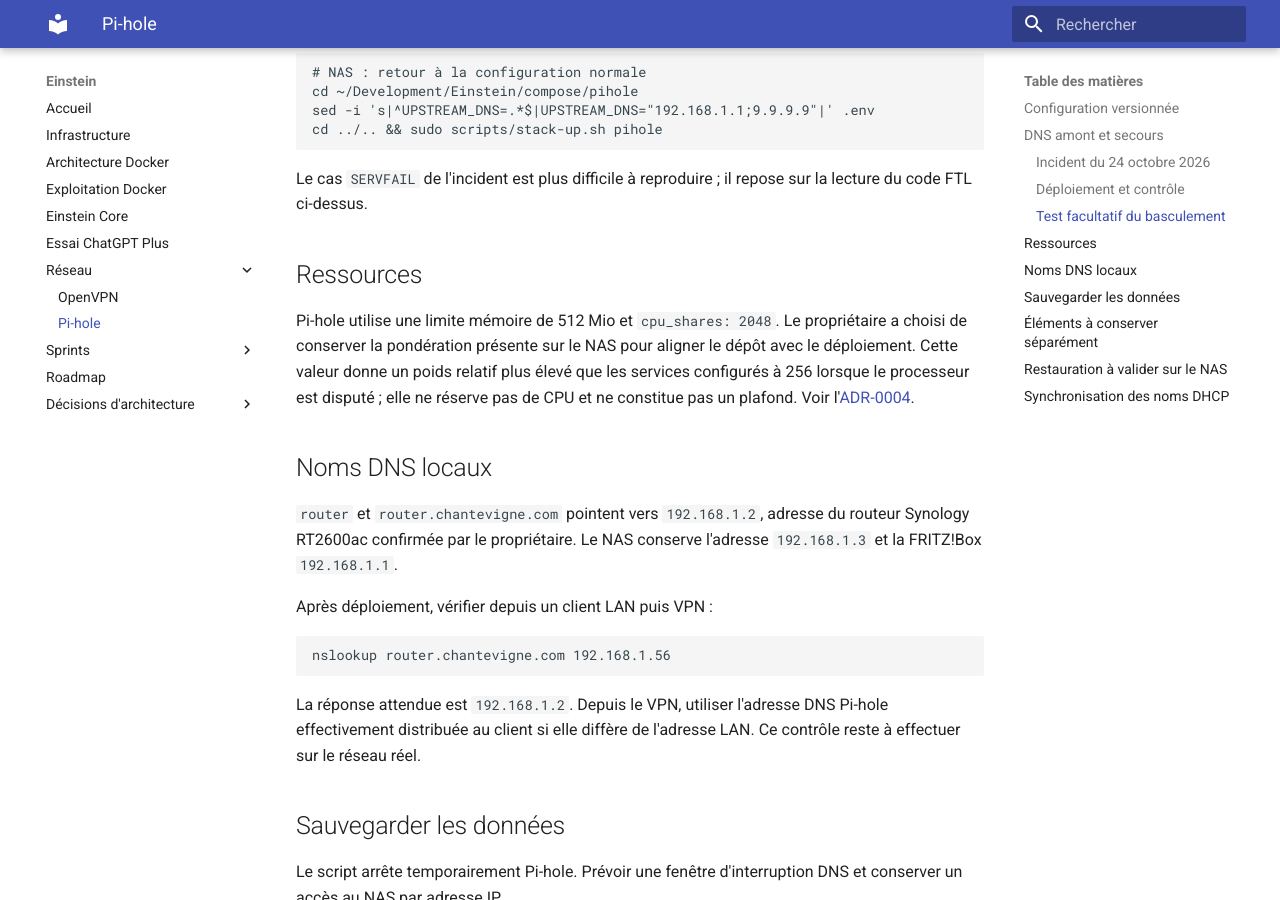
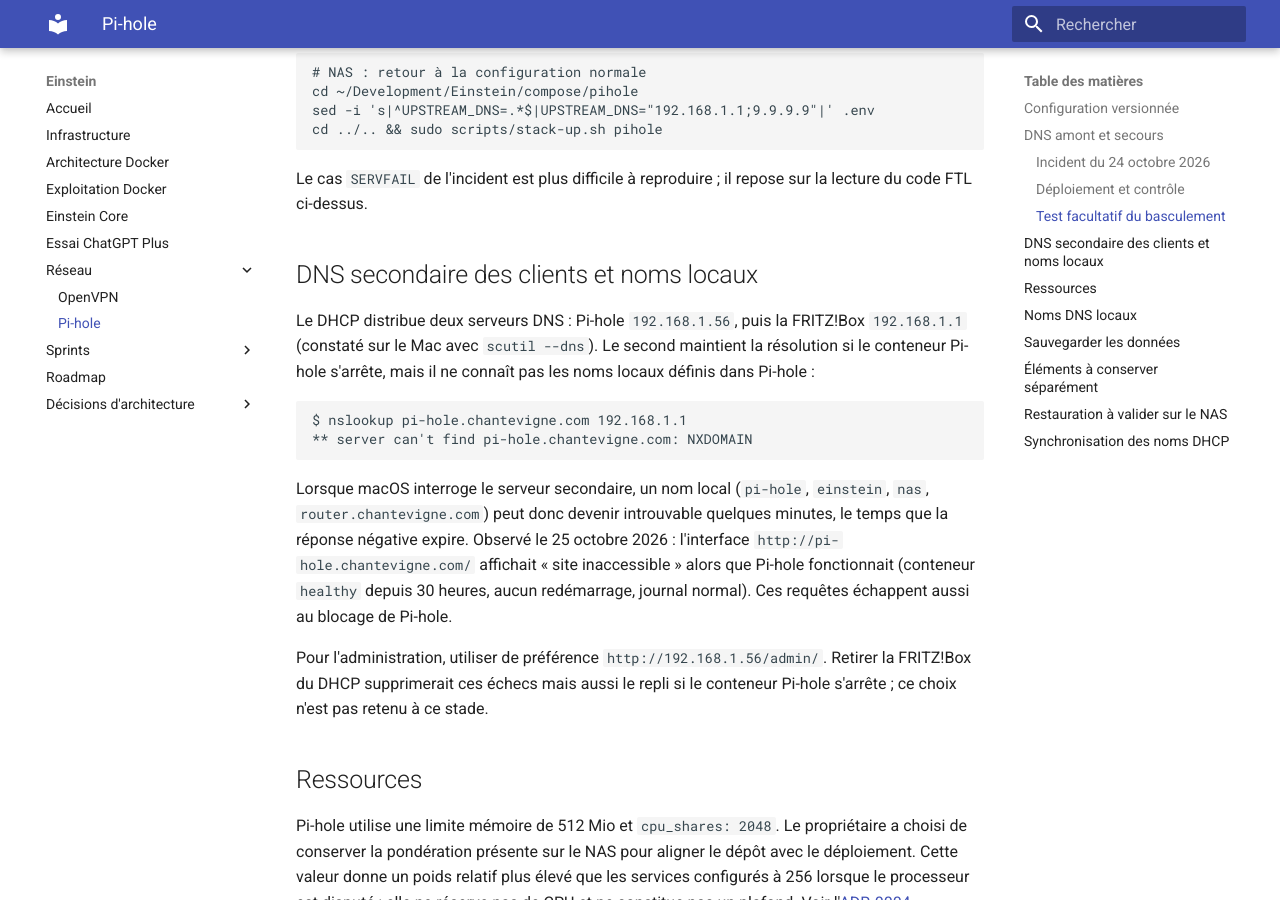
Before and after one commit to asanchez74/Einstein, an MkDocs documentation site: the page built from docs/pihole-operations.md, in a window 1280 px wide and 900 px high, scrolled down 2759 px. Built offline with MkDocs 1.6.1 and Material for MkDocs 9.7.7, drawn with Linux system fonts in a browser that asks for light colours.

Commit message:
docs: expliquer les noms locaux introuvables via le DNS secondaire
Co-Authored-By: Claude Opus 5.5 <noreply@anthropic.com>

````diff
--- a/docs/pihole-operations.md
+++ b/docs/pihole-operations.md
@@ -137,6 +137,30 @@ cd ../.. && sudo scripts/stack-up.sh pihole
 Le cas `SERVFAIL` de l'incident est plus difficile à reproduire ; il repose
 sur la lecture du code FTL ci-dessus.
 
+## DNS secondaire des clients et noms locaux
+
+Le DHCP distribue deux serveurs DNS : Pi-hole `192.168.1.56`, puis la
+FRITZ!Box `192.168.1.1` (constaté sur le Mac avec `scutil --dns`). Le second
+maintient la résolution si le conteneur Pi-hole s'arrête, mais il ne connaît
+pas les noms locaux définis dans Pi-hole :
+
+```text
+$ nslookup pi-hole.chantevigne.com 192.168.1.1
+** server can't find pi-hole.chantevigne.com: NXDOMAIN
+```
+
+Lorsque macOS interroge le serveur secondaire, un nom local
+(`pi-hole`, `einstein`, `nas`, `router.chantevigne.com`) peut donc devenir
+introuvable quelques minutes, le temps que la réponse négative expire.
+Observé le 25 octobre 2026 : l'interface `http://pi-hole.chantevigne.com/`
+affichait « site inaccessible » alors que Pi-hole fonctionnait (conteneur
+`healthy` depuis 30 heures, aucun redémarrage, journal normal). Ces requêtes
+échappent aussi au blocage de Pi-hole.
+
+Pour l'administration, utiliser de préférence `http://192.168.1.56/admin/`.
+Retirer la FRITZ!Box du DHCP supprimerait ces échecs mais aussi le repli si
+le conteneur Pi-hole s'arrête ; ce choix n'est pas retenu à ce stade.
+
 ## Ressources
 
 Pi-hole utilise une limite mémoire de 512 Mio et `cpu_shares: 2048`.
````
